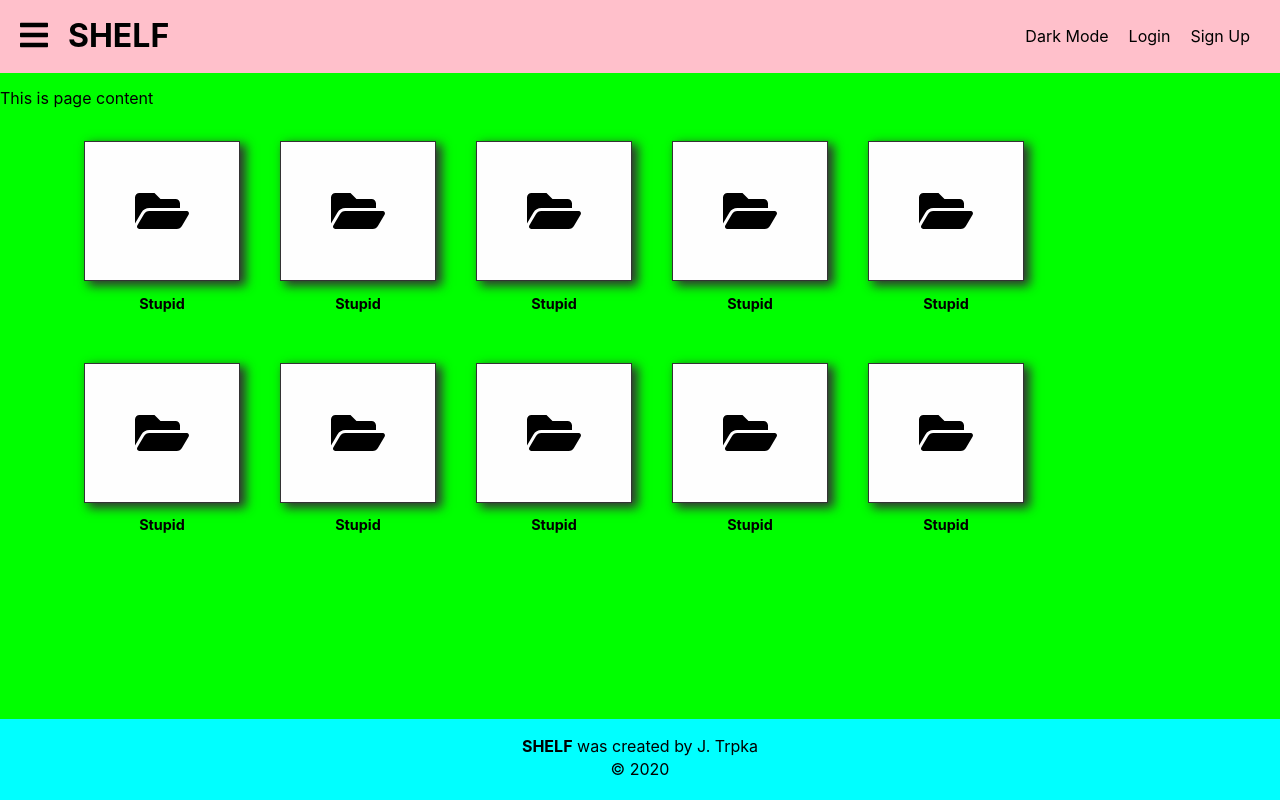
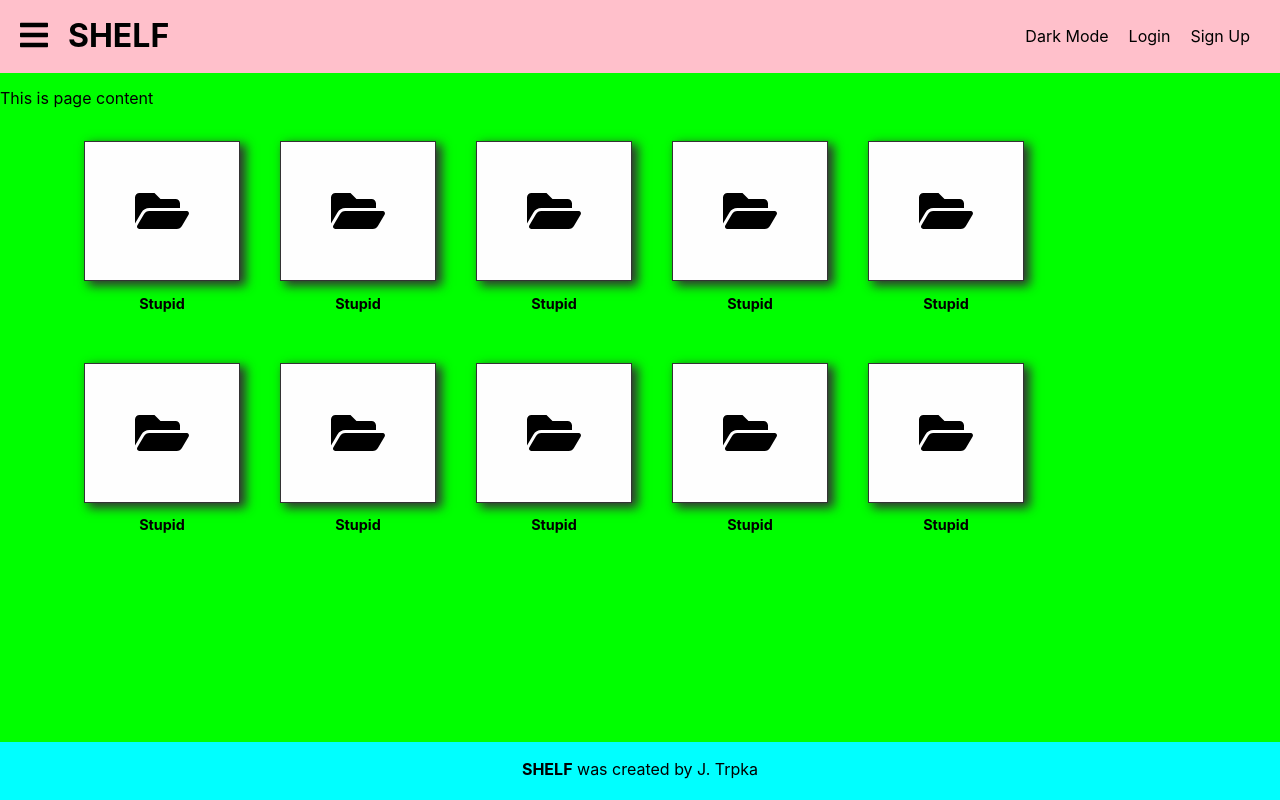
Before and after one commit to jtrpka0912/intranet.bookshelf.react, a React (Create React App) app: page / in a window 1280 px wide. Built offline with nearby package versions, Linux system fonts and the light colour scheme; no server answers.

Commit message:
Removed copyright year from footer.

```diff
--- a/src/components/layout/page/footer/PageFooter.tsx
+++ b/src/components/layout/page/footer/PageFooter.tsx
@@ -15,7 +15,6 @@ const PageFooter: React.FunctionComponent = () => {
     return (
         <footer className="shelf-page-footer">
             <p><strong>SHELF</strong> was created by J. Trpka</p>
-            <p>&copy; { new Date().getFullYear() }</p>
         </footer>
     );
 };
```
